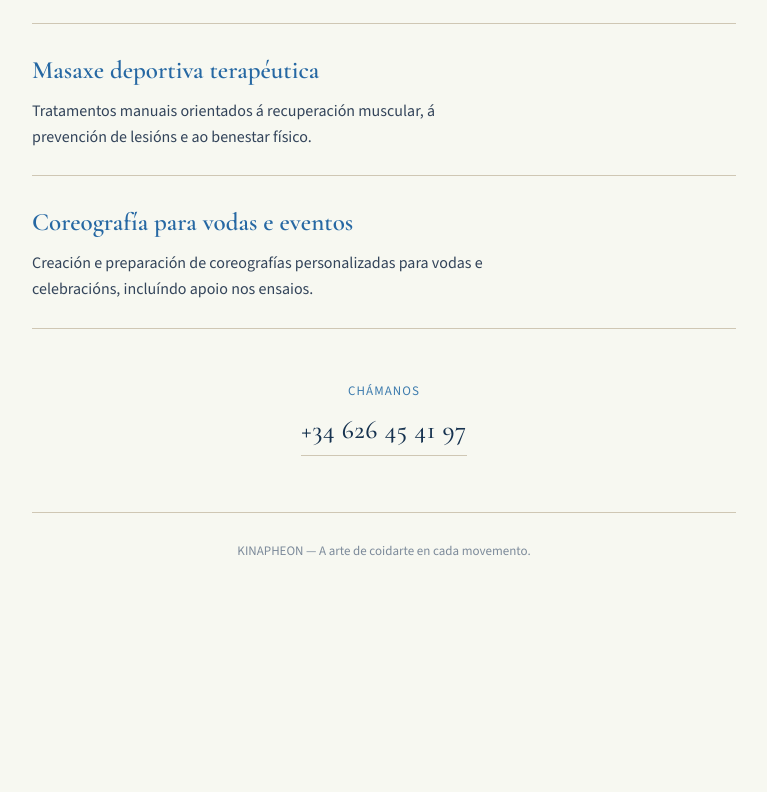
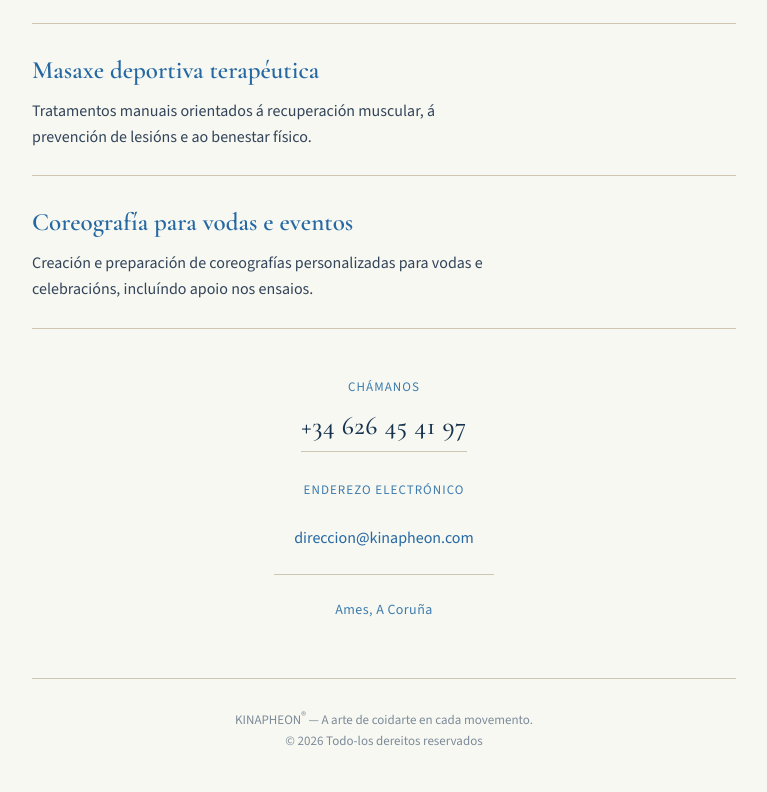
Before and after one commit to SarahMaestrales/kinapheon, a plain HTML site: page servizos.html in a window 1280 px wide. Shown: the part 1141-1933 px from the top of the page, without its empty margins (256-1023 px from the left). Before the commit the page ends 1743 px from the top, so only its background shows below. Drawn offline with nearby package versions, Linux system fonts and the light colour scheme.

Commit message:
Update contact section with email and location
Added email and location sections to the contact area.

```diff
--- a/servizos.html
+++ b/servizos.html
@@ -149,7 +149,7 @@
   /* CONTACT */
 
   .contact{
-    margin-top:52px;
+    margin-top:48px;
     text-align:center;
   }
 
@@ -170,6 +170,34 @@
     letter-spacing:0.08em;
     color:var(--blue-light);
     margin-bottom:8px;
+  }
+  .contact .phone-label:not(:first-child){
+    margin-top:28px;
+  }
+  .email{
+    display:block;
+    font-family:'Source Sans 3',sans-serif;
+    font-size:16px;
+    color:var(--blue);
+    text-decoration:none;
+    margin-top:24px;
+    transition:color 0.2s ease;
+  }
+
+  .email:hover{
+      color:var(--ink);
+      text-decoration:underline;
+    }
+  .location{
+    display:block;
+    font-family:'Source Sans 3',sans-serif;
+    font-size:14px;
+    color:var(--blue-light);
+    margin:24px auto 0;
+    padding-top:24px;
+    border-top:1px solid var(--line);
+    max-width:220px;
+    letter-spacing:0.03em;
   }
 
   /* FOOTER */
@@ -300,13 +328,26 @@
         <a class="phone" href="tel:+34626454197">
           +34 626 45 41 97
         </a>
+        <br>
 
-      </div>
+        <span class="phone-label">ENDEREZO ELECTRÓNICO</span>
+
+        <a class="email" href="mailto:direccion@kinapheon.com">
+          direccion@kinapheon.com
+        </a>
+
+        <p class="location">
+          Ames, A Coruña
+        </p>
+
+    </div>
 
     </main>
 
     <footer>
-      KINAPHEON — A arte de coidarte en cada movemento.
+      KINAPHEON<sup>®</sup> — A arte de coidarte en cada movemento.
+      <br>
+      © 2026 Todo-los dereitos reservados
     </footer>
 
   </div>
```
